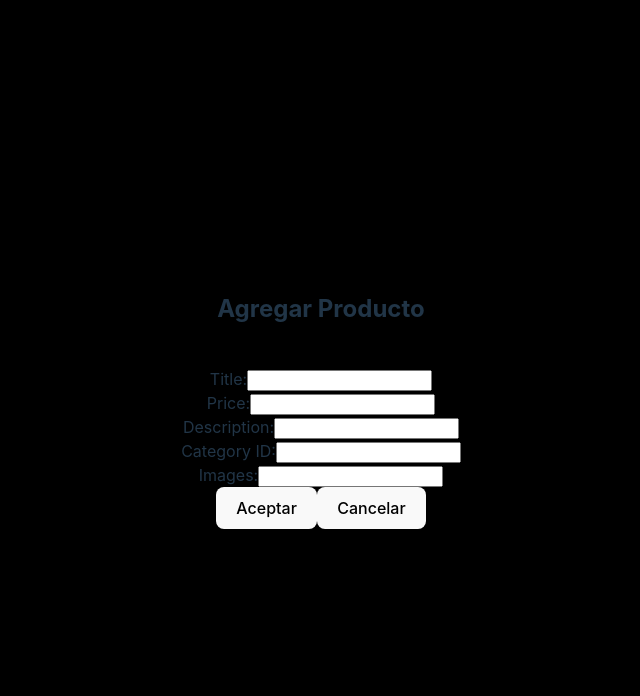
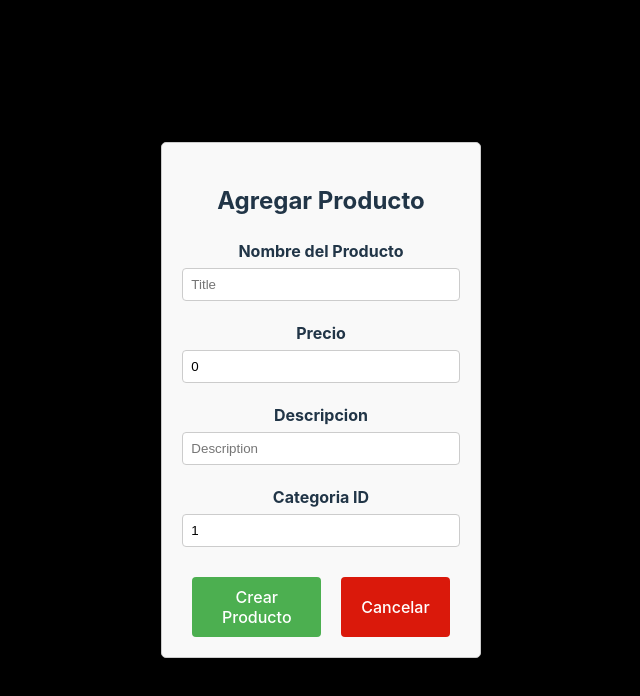
Before and after one commit to TosTar26/Project1_Progra4, a React (Vite) app in the folder Project-1/: page /AddProduct in a window 1280 px wide. Shown: the top 696 px of the page, without its empty margins (319-959 px from the left). Built offline with nearby package versions, Linux system fonts and the light colour scheme.

Commit message:
Cambios en el metodo agregar

```diff
--- a/Project-1/src/Components/AddProduct.tsx
+++ b/Project-1/src/Components/AddProduct.tsx
@@ -1,79 +1,63 @@
-import React from 'react';
-import { useForm } from 'react-hook-form';
+import React, { useState } from 'react';
+import useCreateProduct from './useCreateProduct';
+import useAddProduct from '../Hooks/useAddProduct';
 import { useNavigate } from 'react-router-dom';
-import useAddProduct from '../Hooks/useAddProduct';
+import useFunctions from '../Hooks/useFunctions';
 
-const ProductAdd: React.FC<{
+const AddProduct: React.FC = () => {
+  const [formData, setFormData] = useState({
+    title: '',
+    price: 0,
+    description: '',
+    categoryId: 1,
+    images: ['https://placeimg.com/640/480/any'],
+  });
+  const {Navigate} = useFunctions()
 
-  onSubmit: (values: { title: string; price: number; description: string; categoryId: number; images: string[] }) => void;
-}> = ({ onSubmit }) => {
-  const { register, handleSubmit, setValue } = useForm<{
-    title: string;
-    price: number;
-    description: string;
-    categoryId: number;
-    images: string[];
-  }>();
-  const navigate = useNavigate();
-  const { fetchCreateProduct, isLoading, error } = useAddProduct();
+  const { createProduct, isLoading, error } = useAddProduct();
 
-  const onSubmitForm = async (data: {
-    title: string;
-    price: number;
-    description: string;
-    categoryId: number;
-    images: string[];
-  }) => {
-    try {
-      await fetchCreateProduct(data);
-      navigate('/');
-      onSubmit(data);
-    } catch (error) {
-      console.error('Error al crear producto:', error);
-    }
+  const handleSubmit = async (event: React.FormEvent) => {
+    event.preventDefault();
+    // Lógica para enviar los datos del formulario al hook de creación de producto
+    await createProduct(formData);
   };
 
-  const handleCancel = () => {
-    navigate('/');
-  };
-
-  const handleImagesChange = (e: React.ChangeEvent<HTMLInputElement>) => {
-    // Separar las URLs por coma y eliminar espacios en blanco
-    const urls = e.target.value.split(',').map((url) => url.trim());
-    setValue('images', urls);
+  const handleChange = (event: React.ChangeEvent<HTMLInputElement | HTMLSelectElement>) => {
+    const { name, value } = event.target;
+    setFormData({
+      ...formData,
+      [name]: name === 'categoryId' ? parseInt(value) : value
+    });
   };
 
   return (
-    <div className="container">
-      <h2>Agregar Producto</h2>
-      <form onSubmit={handleSubmit(onSubmitForm)}>
-        <div className="mb-3">
-          <label  className="form-label">Title:</label>
-          <input type="text" className="form-control" id="title" {...register('title')} />
+    <div className="Form-container">
+            <h2>Agregar Producto</h2>
+            <form onSubmit={handleSubmit} className="form">
+                <label>Nombre del Producto</label>
+                <input type="text" name="title" value={formData.title} onChange={handleChange} placeholder="Title"
+              />
+
+                <label>Precio</label>
+                <input type="number" name="price" value={formData.price} onChange={handleChange} placeholder="Price" />
+
+                <label>Descripcion</label>
+                <input type="text" name="description" value={formData.description} onChange={handleChange} placeholder="Description" />
+
+                <label>Categoria ID</label>
+                <input type="number" name="categoryId" value={formData.categoryId} onChange={handleChange} placeholder="Category ID" />
+
+
+                {isLoading && <p className="loading">Creating product...</p>}
+                {error && <p className="error">Error: {error}</p>}
+                <div className="button-container">
+                    <button type="submit" className="submit-button">Crear Producto</button>
+                    {/* Agregué un botón para cancelar */}
+                    <button type="button" onClick={Navigate} className="btn-Cancel">Cancelar</button>
+                </div>
+            </form>
         </div>
-        <div className="mb-3">
-          <label className="form-label">Price:</label>
-          <input type="number" className="form-control" id="price" {...register('price')} />
-        </div>
-        <div className="mb-3">
-          <label  className="form-label">Description:</label>
-          <input type="text" className="form-control" id="description" {...register('description')} />
-        </div>
-        <div className="mb-3">
-          <label className="form-label">Category ID:</label>
-          <input type="number" className="form-control" id="categoryId" {...register('categoryId')} />
-        </div>
-        <div className="mb-3">
-          <label className="form-label">Images:</label>
-          <input type="text" className="form-control" id="images" onChange={handleImagesChange} />
-        </div>
-        <button type="submit" className="btn btn-primary" disabled={isLoading}>Aceptar</button>
-        <button type="button" onClick={handleCancel} className="btn btn-secondary">Cancelar</button>
-        {isLoading && <p className="mt-2">Cargando...</p>}
-        {error && <p className="mt-2 text-danger">Error: {error}</p>}
-      </form>
-    </div>
   );
 };
 
-export default ProductAdd;
+export default AddProduct;
--- a/Project-1/src/Components/Products.tsx
+++ b/Project-1/src/Components/Products.tsx
@@ -1,11 +1,29 @@
-import React from 'react';
+import React, { useState } from 'react';
 import { Link } from 'react-router-dom';
 import useProducts from '../Hooks/UseProducts';
 import useFunctions from '../Hooks/useFunctions';
+import useFilterByName from '../Hooks/useFilter';
 
 const Products = () => {
-    const { error, data, loading } = useProducts();
-    const { VerProducto } = useFunctions();
+                   /* <input
+                        type="text"
+                        placeholder="Buscar por nombre"
+                        value={filterByName}
+                        onChange={handleNameFilterChange}
+                    />
+            <div className="filter-container">
+                </div>*/
+        const pageSize = 22;
+    const { getPageData, error, loading } = useProducts(pageSize);
+    const [currentPage, setCurrentPage] = useState<number>(1);
+    const { VerProducto} = useFunctions();
+
+
+    const handlePageChange = (page: number) => {
+        setCurrentPage(page);
+    };
+
+    const pageData = getPageData(currentPage);
 
     return (
         <>
@@ -26,7 +44,7 @@ const Products = () => {
                     </tr>
                 </thead>
                 <tbody>
-                    {data?.map((item: any) => (
+                    {pageData?.map((item: any) => (
                         <tr key={item.id}>
                             <td>{item.id}</td>
                             <td>{item.price}</td>
@@ -41,6 +59,13 @@ const Products = () => {
                     ))}
                 </tbody>
             </table>
+            <div className='container-buttons'>
+                {[1, 2, 3, 4].map((page) => (
+                    <button key={page} onClick={() => handlePageChange(page)}>
+                         {page}
+                    </button>
+                ))}
+            </div>
         </div>
         </>
     );
--- a/Project-1/src/Hooks/UseProducts.ts
+++ b/Project-1/src/Hooks/UseProducts.ts
@@ -1,30 +1,35 @@
-import  { useEffect, useState } from 'react'
+import { useEffect, useState } from 'react';
 
-const UseProducts = () => {
-    const [data, setData] = useState([])
-    const [error, setError] = useState(false);
-    const [loading ,setLoading] = useState(false);
+const useProducts = (pageSize: number) => {
+    const [data, setData] = useState<any[]>([]);
+    const [error, setError] = useState<boolean>(false);
+    const [loading, setLoading] = useState<boolean>(false);
 
- useEffect(() => {
-fetching()
- },[])
-const fetching = async () => {
-    try{
-        setLoading(true);
-        const respuesta = await fetch('https://api.escuelajs.co/api/v1/products')
-        const datos = await respuesta.json()
-        setData(datos);
-    } catch{
-setError(error);
-console.log("Error");
-    }
-    finally{
-        setLoading(false)
-    }
-}
+    useEffect(() => {
+        const fetching = async () => {
+            try {
+                setLoading(true);
+                const response = await fetch(`https://api.escuelajs.co/api/v1/products`);
+                const responseData = await response.json();
+                setData(responseData);
+            } catch (error) {
+                setError(true);
+                console.log("Error fetching products:", error);
+            } finally {
+                setLoading(false);
+            }
+        };
 
-  return {
-data, error, loading
-  }
-}
-export default UseProducts
+        fetching();
+    }, []);
+
+    const getPageData = (page: number): any[] => {
+        const startIndex = (page - 1) * pageSize;
+        const endIndex = startIndex + pageSize;
+        return data.slice(startIndex, endIndex);
+    };
+
+    return { getPageData, error, loading };
+};
+
+export default useProducts;
--- a/Project-1/src/Hooks/useAddProduct.ts
+++ b/Project-1/src/Hooks/useAddProduct.ts
@@ -1,24 +1,37 @@
 import { useState } from 'react';
-import { createProduct } from '../Services/ProductService';
+import { useNavigate } from 'react-router-dom';
 
 const useAddProduct = () => {
-    const [isLoading, setIsLoading] = useState(false);
-    const [error, setError] = useState(null);
-    const [data, setData] = useState(null);
+  const [isLoading, setIsLoading] = useState(false);
+  const [error, setError] = useState<string | null>(null);
+  const navigate = useNavigate()
 
-    const fetchCreateProduct = async (product:any) => {
-      setIsLoading(true);
-      try {
-        const response = await createProduct(product);
-        setData(response.data);
-      } catch {
-        setError(error);
+  const createProduct = async (productData: any) => {
+    setIsLoading(true);
+    try {
+      const response = await fetch('https://api.escuelajs.co/api/v1/products/', {
+        method: 'POST',
+        headers: {
+          'Content-Type': 'application/json'
+        },
+        body: JSON.stringify(productData)
+      });
+
+      if (!response.ok) {
+        throw new Error('Failed to create product');
       }
+
       setIsLoading(false);
-    };
-
-    return { fetchCreateProduct, isLoading, error, data };
+      setError(null);
+      navigate('/')
+      return await response.json();
+    } catch (error) {
+      setIsLoading(false);
+      setError(error.message);
+    }
   };
 
+  return { createProduct, isLoading, error };
+};
 
-export default useAddProduct;
+export default useAddProduct;
--- a/Project-1/src/Hooks/useFunctions.ts
+++ b/Project-1/src/Hooks/useFunctions.ts
@@ -3,7 +3,7 @@ import MyContext from '../Context/MyContext'
 import useDleteProduct from './useDeleteProducts';
 import { useNavigate } from 'react-router-dom';
 
-const useFunctions = (initialProduct: Products, updateData: Function,) => {
+const useFunctions = (initialProduct: Products, updateData: Function) => {
 const {setProductId} = useContext(MyContext);
 const {deleteData} = useDleteProduct()
 const navigate = useNavigate()
--- a/Project-1/src/Services/ProductService.ts
+++ /dev/null
@@ -1,8 +0,0 @@
-import axios from "axios";
-
-const baseURL = 'https://api.escuelajs.co/api/v1/products';
-
-export const createProduct = async (product:any) => {
-    const response = await axios.post(`${baseURL}`, product);
-    return response;
-}
--- a/Project-1/src/Styles/Table.css
+++ b/Project-1/src/Styles/Table.css
@@ -89,3 +89,9 @@ td{
   border: 2px solid #646cffaa;
   border-radius: 5px;
 }
+
+.container-buttons{
+display:  flex;
+flex-direction: row;
+gap: 8px;
+}
```
Also changed, not shown: Project-1/src/Styles/Form.css (line endings or trailing spaces).
